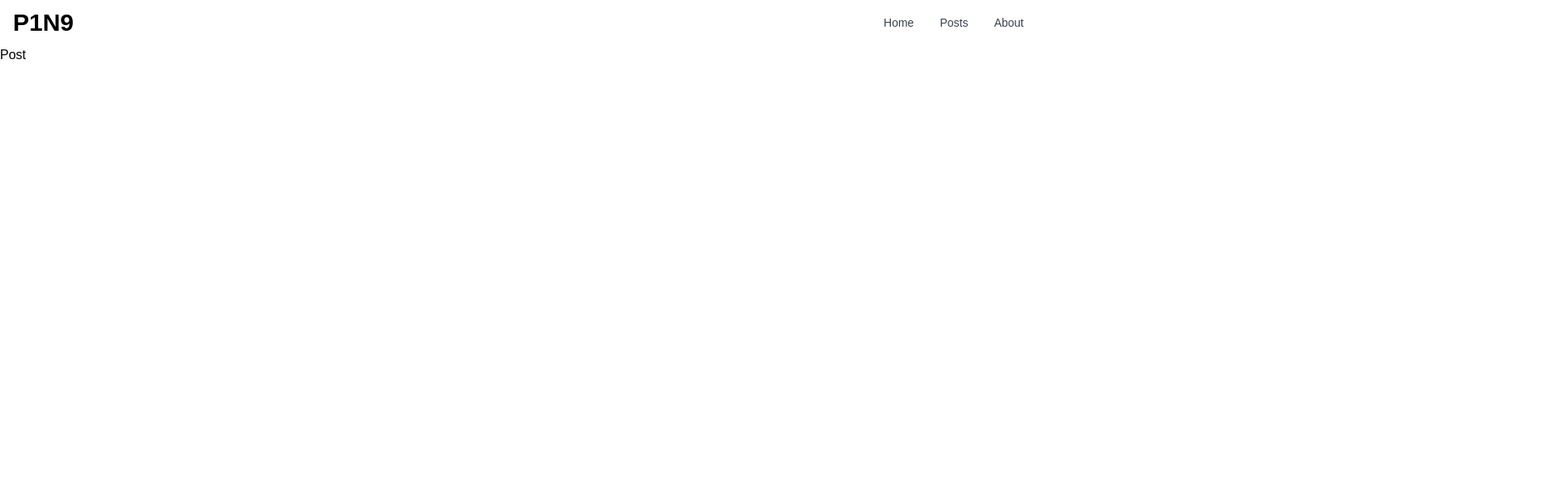
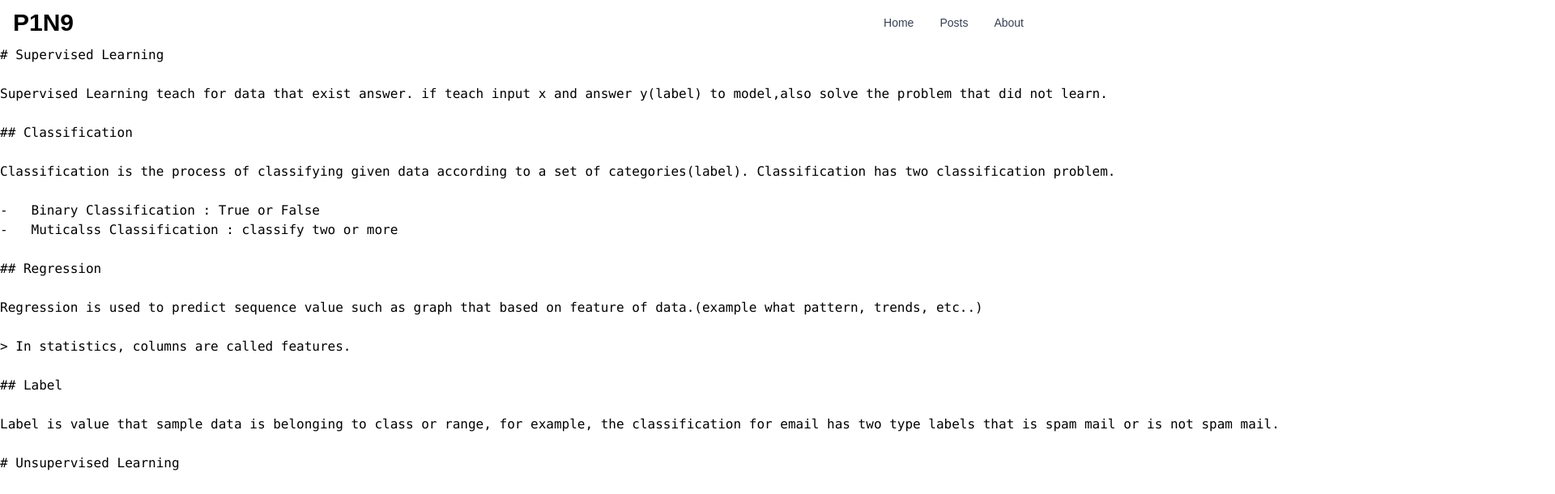
Before and after one commit to p1n9d3v/blog, a Next.js app: page /posts/1 in a window 1280 px wide. Shown: the top 610 px of the page at 81% size, 1920 px wide, since content can reach past the window. Built offline with nearby package versions, Linux system fonts and the light colour scheme; a web font is replaced by a local one.

Commit message:
feat: create Post api

```diff
--- a/data/posts/metadata.json
+++ b/data/posts/metadata.json
@@ -1,5 +1,17 @@
 [
     {
+        "fileName": "test",
+        "title": "Post1",
+        "date": "1723962700345",
+        "tags": ["tag1", "tag2"],
+        "content": "This is a postThis is a postThis is a postThis is a postThis is a postThis is a postThis is a post",
+        "description": "This is a postThis is a postThis is a postThis is a postThis is a postThis is a postThis is a postThis is a postThis is a postThis is a postThis is a postThis is a postThis is a postThis is a postThis is a postThis is a postThis is a postThis is a postThis is a postThis is a postThis is a postThis is a postThis is a postThis is a postThis is a postThis is a postThis is a postThis is a postThis is a postThis is a post",
+        "thumbnail": "https://flowbite-react.com/_next/image?url=%2Fimages%2Fblog%2Fimage-1.jpg&w=640&q=75",
+        "category": "category1",
+        "featured": true
+    },
+    {
+        "fileName": "post1.md",
         "title": "Post1",
         "date": "1723962700345",
         "tags": ["tag1", "tag2"],
@@ -11,6 +23,7 @@
     },
 
     {
+        "fileName": "post2.md",
         "title": "Post2",
         "date": "1723962700345",
         "tags": ["tag1", "tag2"],
@@ -21,6 +34,7 @@
         "featured": true
     },
     {
+        "fileName": "post3.md",
         "title": "Post3",
         "date": "1723962700345",
         "tags": ["tag1", "tag2"],
--- /dev/null
+++ b/data/posts/test.md
@@ -0,0 +1,33 @@
+# Supervised Learning
+
+Supervised Learning teach for data that exist answer. if teach input x and answer y(label) to model,also solve the problem that did not learn.
+
+## Classification
+
+Classification is the process of classifying given data according to a set of categories(label). Classification has two classification problem.
+
+-   Binary Classification : True or False
+-   Muticalss Classification : classify two or more
+
+## Regression
+
+Regression is used to predict sequence value such as graph that based on feature of data.(example what pattern, trends, etc..)
+
+> In statistics, columns are called features.
+
+## Label
+
+Label is value that sample data is belonging to class or range, for example, the classification for email has two type labels that is spam mail or is not spam mail.
+
+# Unsupervised Learning
+
+Unsupervised is how to predict result that cluster similar features about new data.
+
+## Clustering
+
+Clustering is the process of dividing data into groups based on similarities between the data, for example, the classification of documents based on subjects divide the data into groups of similar subjects such as Sports, Economics, Politics.
+
+# Reinforcement Learning
+
+Reinforce Learning has no answer, It finds method to get higher reward through own behaviour.
+Reinforce consists of an Agent, Environment, State, Action, Reward.
--- a/src/api/posts.js
+++ b/src/api/posts.js
@@ -13,14 +13,16 @@ export const getFeaturedPosts = async () => {
     return allPosts.filter((post) => post.featured);
 };
 
-export const getPostContent = async (fileName) => {
+export const getPost = async (fileName) => {
     const filePath = path.join(process.cwd(), 'data', 'posts', fileName.concat('.md'));
-    const metadata = await getAllPosts().find((post) => post.fileName === fileName);
+    const metadata = (await getAllPosts()).find((post) => post.fileName === fileName);
 
     if (!metadata) throw new Error('Not found');
 
     const content = await fs.readFile(filePath, 'utf-8');
 
-    console.log(content);
-    return content;
+    return {
+        metadata,
+        content,
+    };
 };
--- a/src/app/posts/[post]/page.jsx
+++ b/src/app/posts/[post]/page.jsx
@@ -1,3 +1,11 @@
-export default function Post() {
-    return <div>Post</div>;
+import { getPost } from '@/api/posts';
+
+export default async function Post() {
+    const post = await getPost('test');
+    return (
+        <div>
+            <h1>{post.title}</h1>
+            <pre>{post.content}</pre>
+        </div>
+    );
 }
```
